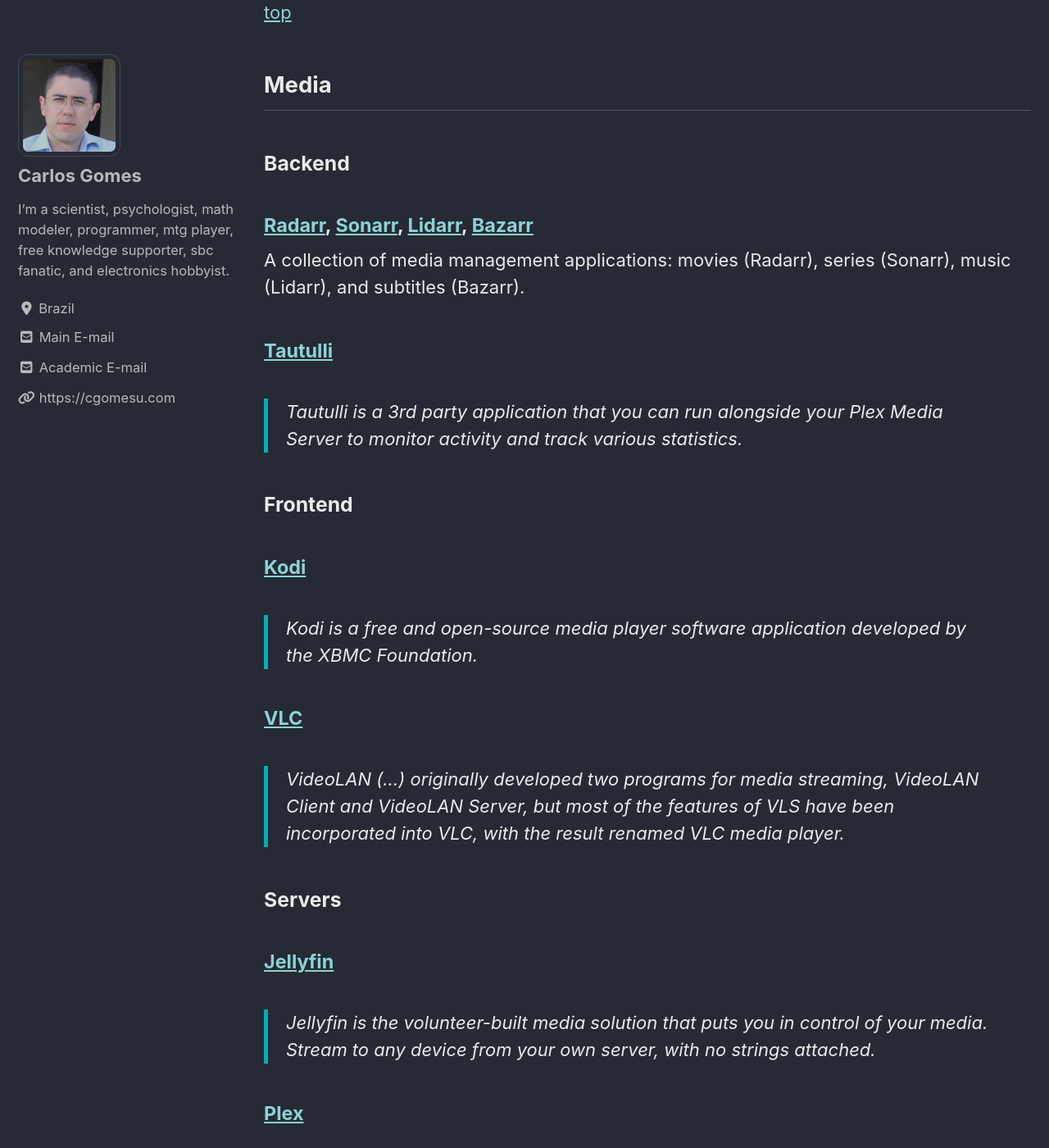
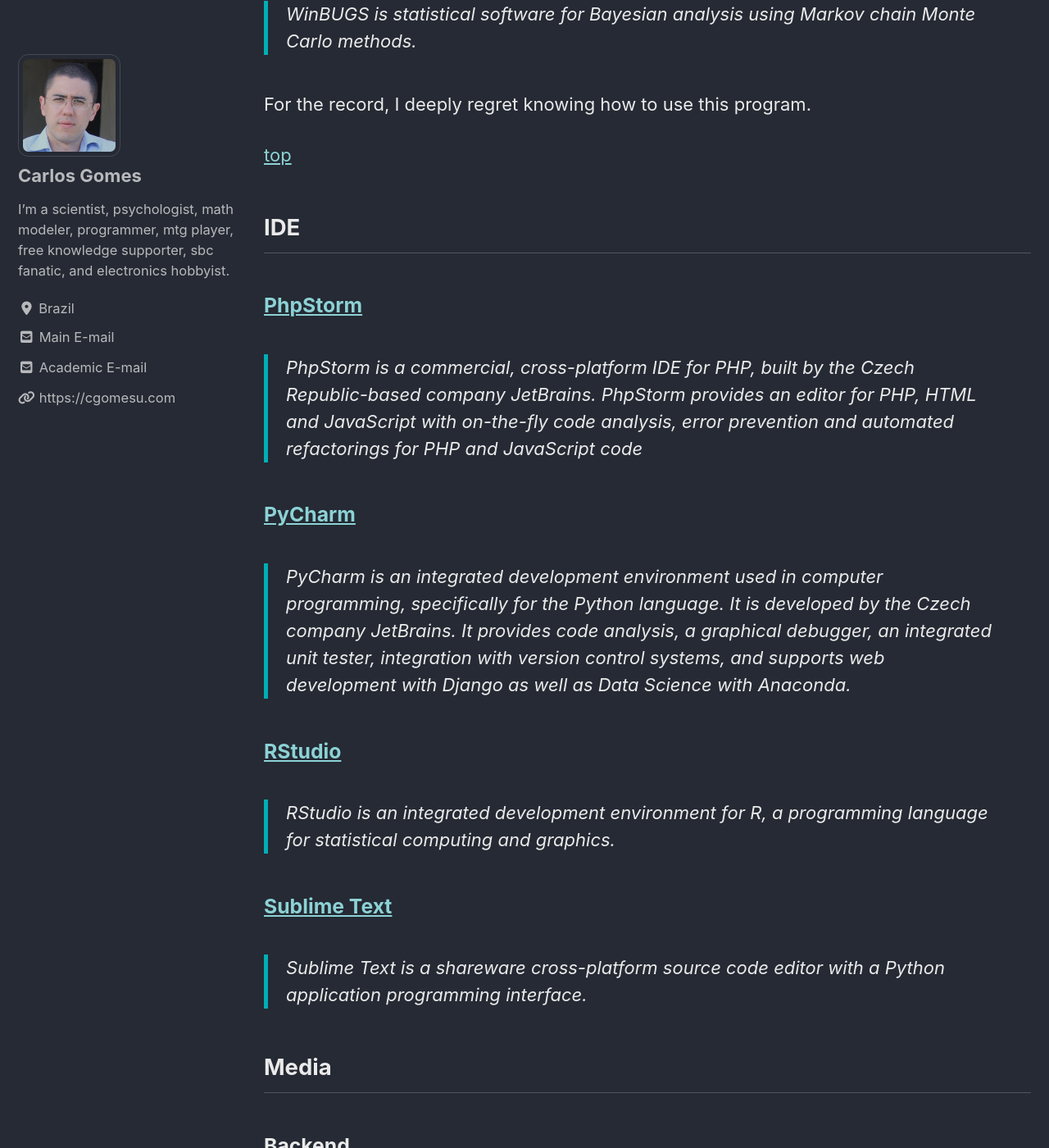
Before and after one commit to cgomesu/website, a Jekyll site: the page built from _pages/resume.md, in a window 1280 px wide and 1400 px high, scrolled down 9557 px. Shown: the whole window at 82% size. Built offline with Jekyll 4.4.1, drawn with Linux system fonts in a browser that asks for light colours; cached includes are drawn as plain includes; nearby versions of some CDN libraries; some of the changed text lies outside the part shown.

Commit message:
added IDEs to resume

```diff
--- a/_config.yml
+++ b/_config.yml
@@ -289,7 +289,7 @@
       excerpt: ""
       author_profile: true
       read_time: true
-      comments: true
+      comments: false
       share: true
       related: false
       categories: blog
--- a/_pages/resume.md
+++ b/_pages/resume.md
@@ -155,6 +155,19 @@
 
 [top](#)
 
+## IDE
+### [PhpStorm](https://www.jetbrains.com/phpstorm/)
+> PhpStorm is a commercial, cross-platform IDE for PHP, built by the Czech Republic-based company JetBrains. PhpStorm provides an editor for PHP, HTML and JavaScript with on-the-fly code analysis, error prevention and automated refactorings for PHP and JavaScript code
+
+### [PyCharm](https://www.jetbrains.com/pycharm/)
+> PyCharm is an integrated development environment used in computer programming, specifically for the Python language. It is developed by the Czech company JetBrains. It provides code analysis, a graphical debugger, an integrated unit tester, integration with version control systems, and supports web development with Django as well as Data Science with Anaconda.
+
+### [RStudio](https://rstudio.com/)
+> RStudio is an integrated development environment for R, a programming language for statistical computing and graphics.
+
+### [Sublime Text](https://www.sublimetext.com/)
+> Sublime Text is a shareware cross-platform source code editor with a Python application programming interface.
+
 ## Media
 ### Backend
 #### [Radarr](https://radarr.video/), [Sonarr](https://sonarr.tv/), [Lidarr](https://lidarr.audio/), [Bazarr](https://www.bazarr.media/)
```
Also changed, not shown: 2 other files.
